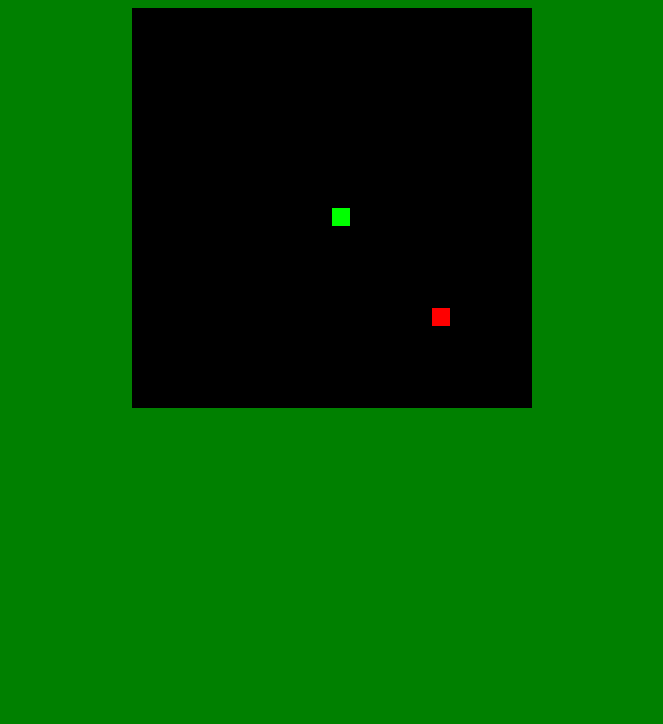
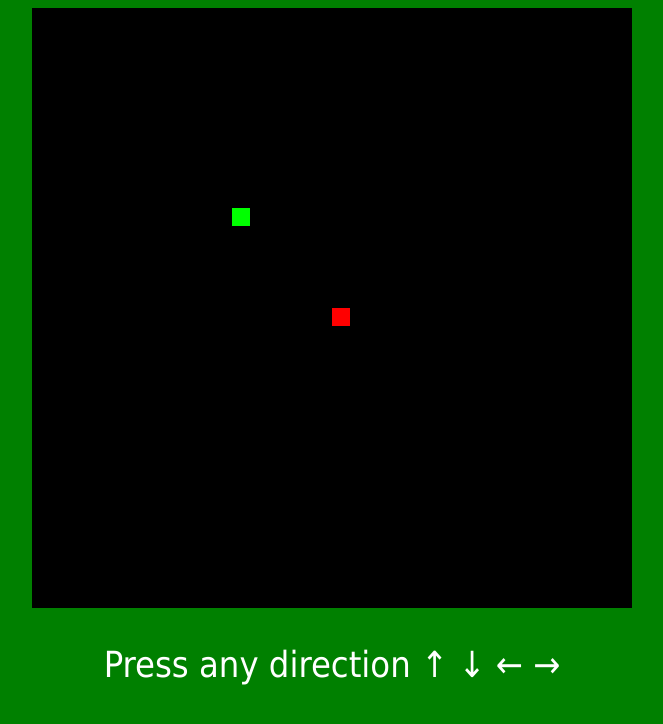
Before and after one commit to Eversonv4/Game-Snake, a plain HTML site: page index.html in a window 1280 px wide. Shown: the whole page, without its empty margins (308-971 px from the left). Drawn offline with Linux system fonts and the light colour scheme.

Commit message:
Update index.html

```diff
--- a/index.html
+++ b/index.html
@@ -4,9 +4,16 @@
     background-color: green;
     display: flex;
     justify-content: center;
+    text-align: center;
+  }
+  p {
+    font-size: 36px;
+    font-family: tahoma, sans-serif;
+    color: #fff;
   }
 </style>
-<canvas id="gc" width="400" height="400" ></canvas>
+<canvas id="gc" width="600" height="600" ></canvas>
+<p>Press any direction ↑ ↓ ← →</p>
 <script>
   window.onload=function() {
     canv=document.getElementById("gc");
```
